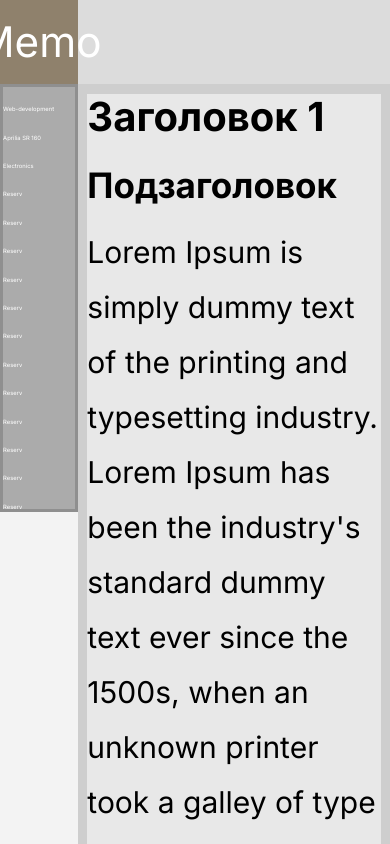
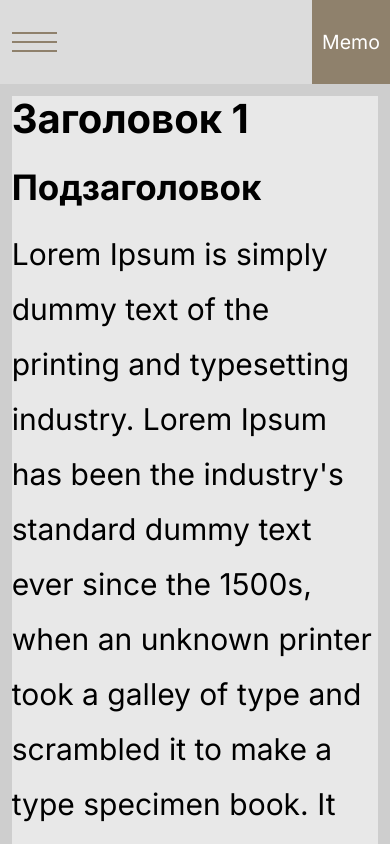
Before and after one commit to AlexandrTurdiyev/Memo, a plain HTML site: page index.html in a window 390 px wide. Shown: the top 844 px of the page. Drawn offline with Linux system fonts and the light colour scheme.

Commit message:
add: burger first functions for sidebar 768px

```diff
--- a/index.html
+++ b/index.html
@@ -14,6 +14,9 @@
 </head>
 <body>
 <header class="header container">
+    <button class="burger" data-burger aria-label="Открыть меню" aria-expanded="false">
+        <span class="burger__line"></span>
+    </button>
     <div class="header__logo">
         <div class="header__logo-text">Memo</div>
     </div>
@@ -69,6 +72,7 @@
         </div>
     </section>
 </main>
-
+<script src="scripts/burger.js"></script>
+<script src="scripts/index.js"></script>
 </body>
 </html>
--- /dev/null
+++ b/scripts/burger.js
@@ -0,0 +1,8 @@
+const  burger = document?.querySelector('[data-burger]');
+const sidebar = document.querySelector('.page__sidebar-wrapper');
+console.log(burger);
+console.log(sidebar);
+
+burger.addEventListener('click', () => {
+    sidebar.classList.toggle('element--visible');
+})
--- a/styles/style.scss
+++ b/styles/style.scss
@@ -21,8 +21,70 @@ a {
 }
 
 .header {
+  display: flex;
   background-color: #DCDCDC ;
   height: 10vh;
+  /* BURGER */
+  .burger {
+    z-index: 2;
+    position: relative;
+    width: 45px;
+    height: 20px;
+    display: none;
+    border: none;
+    padding: 0;
+    margin-right: 20px;
+    background-color: transparent;
+    cursor: pointer;
+  }
+
+  .burger__line {
+    background-color: #8F816C;
+    position: absolute;
+    left: 0;
+    top: 50%;
+    width: 100%;
+    height: 2px;
+    transform: translateY(-50%);
+    transition: opacity 0.1s ease-in-out;
+  }
+
+  .burger::before,
+  .burger::after {
+    background-color: #8F816C;
+    content: "";
+    position: absolute;
+    left: 0;
+    width: 100%;
+    height: 2px;
+    transition: transform 0.1s ease-in-out, top 0.1s ease-in-out, bottom 0.1s ease-in-out;
+
+  }
+
+  .burger::before {
+    top: 0;
+  }
+
+  .burger::after {
+    bottom: 0;
+  }
+
+  .burger--active .burger__line {
+    opacity: 0;
+  }
+
+  .burger--active::before {
+    top: 50%;
+    transform: rotate(45deg);
+
+  }
+
+  .burger--active::after {
+    bottom: auto;
+    top: 50%;
+    transform: rotate(-45deg);
+  }
+  /* BURGER [END] */
   &__logo {
     background-color: #8F816C;
     display: flex;
@@ -47,6 +109,28 @@ a {
     width: 20%;
     height: 100%;
   }
+  .sidebar {
+    padding: 0 4%;
+    &__inner {
+      max-height: 50vh;
+      margin: 4% 0;
+      background-color: #ABABAB;
+      overflow: scroll;
+      -ms-overflow-style: none;
+      &::-webkit-scrollbar { width: 0; }
+    }
+    &__menu { }
+    &__item {
+      margin: 10px 0;
+    }
+    &__link {
+      color: #FFF;
+      font-family: $fontInter;
+      font-size: 1.5vw;
+      line-height: 1.5vw;
+    }
+  }
+
   &__content-wrapper {
     background-color: #CECECE;
     display: flex;
@@ -77,24 +161,43 @@ a {
   }
 }
 
-.sidebar {
-  padding: 0 4%;
-  &__inner {
-    max-height: 50vh;
-    margin: 4% 0;
-    background-color: #ABABAB;
-    overflow: scroll;
-    -ms-overflow-style: none;
-    &::-webkit-scrollbar { width: 0; }
+
+
+/* ADAPTIVE */
+@media (max-width: 768px) {
+  .header {
+    justify-content: space-between;
+    align-items: center;
+    .burger {
+      display: block;
+      margin-left: 3%;
+    }
   }
-  &__menu { }
-  &__item {
-    margin: 10px 0;
-  }
-  &__link {
-    color: #FFF;
-    font-family: $fontInter;
-    font-size: 1.5vw;
-    line-height: 1.5vw;
+  .page {
+    &__sidebar-wrapper {
+      position: fixed;
+      transform: translateX(-100%);
+      transition: transform 0.4s ease-in-out;
+    }
+    &__content-wrapper {
+      width: 100%;
+    }
   }
 }
+
+@media (max-width: 480px) {
+  .header {
+    &__logo-text {
+      font-size: 5vw;
+    }
+  }
+}
+/* ADAPTIVE [END] */
+
+/* FUNCTIONS */
+.element--visible {
+  transform: translateX(0);
+  visibility: visible;
+  transition: transform 0.4s ease-in-out;
+}
+/* FUNCTIONS [END] */
```
Also changed, not shown: scripts/index.js (added), styles/style.css, 1 other file.
